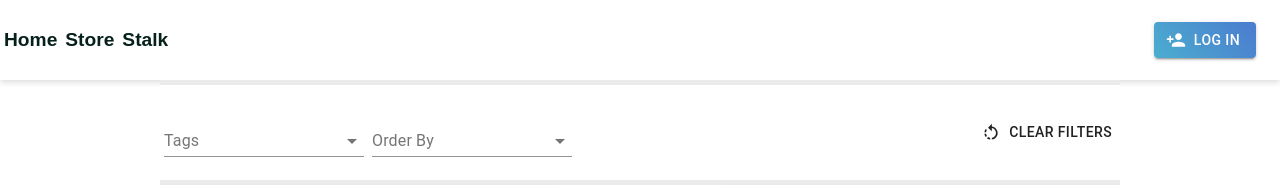
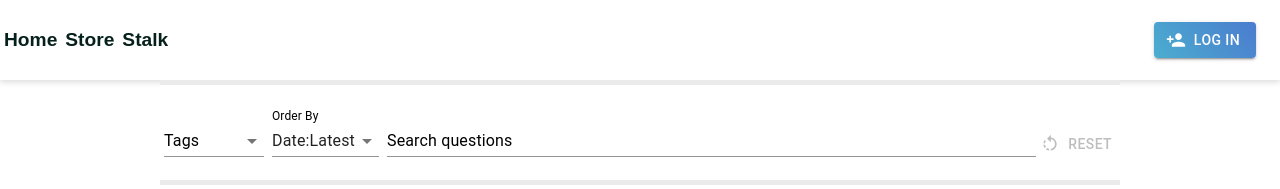
Before and after one commit to khadkauj/Jacsy--Ask-Shop-Stalk, a React (Create React App) app: page / in a window 1280 px wide. Shown: the top 189 px of the page. Built offline with nearby package versions, Linux system fonts and the light colour scheme; no server answers; the database is empty.

Commit message:
searching and sorting

```diff
--- a/src/Components/AskQuestion/AskMeAQuestionComponent.css
+++ b/src/Components/AskQuestion/AskMeAQuestionComponent.css
@@ -42,27 +42,49 @@
   min-width: 100px;
 }
 
-@media screen and (min-width: 600px) {
-  #filter__search .makeStyles-formControl-8 {
-    width: 200px;
-  }
-  #filter__search {
-    display: flex;
-  }
-}
-
 #seemoreQuestions {
-  color: rgb(63, 81, 181);
   cursor: pointer;
-  text-decoration: underline;
   padding: 14px;
   text-transform: capitalize;
   text-align: center;
+  border: 1px solid #bda7a7;
+  width: 70%;
+  margin: auto;
+  color: #5c5353;
+  margin-top: 24px;
+  font-family: "Libre Franklin", sans-serif;
+}
+
+.plus-fav {
+  position: fixed;
+  bottom: 40px;
+  right: 0px;
+  left: 0px;
+  margin-left: auto;
+  margin-right: auto;
+}
+
+.text-search-firebase {
+  flex: 1;
+  margin-left: 4px;
+}
+.text-search-firebase-form {
+  display: flex;
+}
+.text-search-firebase-form-button {
+  padding-top: 0px !important;
+  padding-bottom: 0px !important;
+  align-self: flex-end;
+}
+
+.MuiFormLabel-root {
+  color: inherit !important;
 }
 
 @media only screen and (min-width: 960px) {
   #filter__search {
     width: 100%;
+    display: flex;
   }
 }
 
@@ -77,6 +99,9 @@
   #filter__search {
     width: 81%;
   }
+  .appBAr {
+    min-width: 800px;
+  }
 }
 
 @media only screen and (min-width: 1200px) {
@@ -90,13 +115,26 @@
   #filter__search {
     width: 960px;
   }
+  .appBAr {
+    width: 960px;
+  }
 }
 
-.plus-fav {
-  position: fixed;
-  bottom: 40px;
-  right: 0px;
-  left: 0px;
-  margin-left: auto;
-  margin-right: auto;
+@media screen and (max-width: 960px) {
+  #filter__search .makeStyles-formControl-8 {
+    min-width: 200px;
+  }
+  #filter__search {
+    /* display: flex; */
+    height: 111px !important;
+  }
 }
+@media screen and (max-width: 450px) {
+  #filter__search .makeStyles-formControl-8 {
+    min-width: 120px;
+  }
+  #filter__search {
+    /* display: flex; */
+    height: 111px !important;
+  }
+}
--- a/src/Components/AskQuestion/AskMeAQuestionComponent.js
+++ b/src/Components/AskQuestion/AskMeAQuestionComponent.js
@@ -92,7 +92,10 @@ const AskMeAQuestionComponent = () => {
     ]);
     const [stateAfterQuestionSubmit, setstateAfterQuestionSubmit] =
         useState(false);
-
+    const [firebaseSeachQuery, setFirebaseSeachQuery] = useState("")
+    const [clickResetFilter, setClickResetFilter] = useState(false)
+    const [orderAnswerBy, setOrderAnswerBy] = useState("Date:Latest");
+    const [filterAnswerByType, setfilterAnswerByType] = useState("");
     // all setup for Form Dialog Box
     const [open, setOpen] = React.useState(false);
     const handleClickOpen = () => {
@@ -151,12 +154,29 @@ const AskMeAQuestionComponent = () => {
     const [noOfQuestionToShow, setNoOfQuestionToShow] = useState(25)
     // fetching questions and answers + checking user state
     useEffect(() => {
+
+        if (orderAnswerBy === "Date:Oldest") {
+            var type = "date"
+            var order = "asc"
+        } else if (orderAnswerBy === "Date:Latest") {
+            type = "date"
+            order = "desc"
+        } else if (orderAnswerBy === "Votes:Highest") {
+            type = "vote"
+            order = "desc"
+        } else if (orderAnswerBy === "Votes:Lowest") {
+            type = "vote"
+            order = "asc"
+        } else if (orderAnswerBy === "Replies:Max") {
+            type = "Vote"
+            order = "asc"
+        }
+
         db.collection("questions")
-            .orderBy("date", "desc")
+            .orderBy(type, order)
             .limit(noOfQuestionToShow)
             .get()
             .then((snapshot) => {
-                // console.log("ques snap, ", snapshot.docs);
                 setquestionAnswerFromFB(
                     snapshot.docs.map((doc) => ({
                         id: doc.id,
@@ -166,6 +186,7 @@ const AskMeAQuestionComponent = () => {
                 );
             })
             .catch((error) => console.log("error in fetching data from FB, ", error));
+
 
         // scroll to bottom of question if noOfQuestionToShow is more than 25
         if (noOfQuestionToShow > 25) {
@@ -182,7 +203,61 @@ const AskMeAQuestionComponent = () => {
         });
 
         return () => { };
-    }, [stateForHomePageTwoNestedCompToSync, noOfQuestionToShow]);
+    }, [stateForHomePageTwoNestedCompToSync, noOfQuestionToShow, clickResetFilter, orderAnswerBy]);
+
+    useEffect(() => {
+        // if (changeTypeFilter === "Date:Oldest") {
+        //     var type = "date"
+        //     var order = "asc"
+        // } else if (changeTypeFilter === "Date:Latest") {
+        //     type = "date"
+        //     order = "desc"
+        // } else if (changeTypeFilter === "Votes:Highest") {
+        //     type = "vote"
+        //     order = "desc"
+        // } else if (changeTypeFilter === "Votes:Lowest") {
+        //     type = "vote"
+        //     order = "asc"
+        // } else if (changeTypeFilter === "Replies:Max") {
+        //     type = "Vote"
+        //     order = "asc"
+        // }
+        if (filterAnswerByType) {
+            db.collection("questions")
+                .where("tag", "==", filterAnswerByType)
+                .orderBy("date", 'desc')
+                .limit(noOfQuestionToShow)
+                .get()
+                .then((snapshot) => {
+                    setquestionAnswerFromFB(
+                        snapshot.docs.map((doc) => ({
+                            id: doc.id,
+                            key: doc.id,
+                            data: doc.data(),
+                        }))
+                    );
+                })
+                .catch((error) => console.log("error in fetching data from FB, ", error));
+
+
+            // scroll to bottom of question if noOfQuestionToShow is more than 25
+            if (noOfQuestionToShow > 25) {
+                window.scrollTo(0, document.body.scrollHeight)
+            }
+
+
+            firebase.auth().onAuthStateChanged((userState) => {
+                if (userState) {
+                    setUser(userState);
+                } else {
+                    setUser(undefined);
+                }
+            });
+        }
+
+
+
+    }, [filterAnswerByType])
 
     // setting question checking for more than 120 chars
     const [question, setquestion] = useState("");
@@ -198,42 +273,53 @@ const AskMeAQuestionComponent = () => {
     };
 
     // setup for  filter
-    const [filterAnswerByType, setfilterAnswerByType] = useState("");
-    const [orderAnswerBy, setOrderAnswerBy] = useState("");
+
 
     const clearFilter = () => {
         setOrderAnswerBy("");
         setfilterAnswerByType("");
+        setFirebaseSeachQuery("")
+        // setClickResetFilter(!clickResetFilter)
+
     };
 
     const changeTypeFilter = (e) => {
         setfilterAnswerByType(e.target.value);
-        if (e.target.value) {
-            setquestionAnswerFromFB((obj) => [
-                ...questionAnswerFromFB.filter((a) => a.data.tag === e.target.value),
-                ...questionAnswerFromFB.filter((a) => a.data.tag !== e.target.value),
-            ]);
-        }
     };
     const changeOrderAnswer = (e) => {
         setOrderAnswerBy(e.target.value);
-
-        if (e.target.value === "Date:Oldest") {
-            console.log("ans, ", questionAnswerFromFB);
-            questionAnswerFromFB.sort((a, b) => a.data.date - b.data.date);
-        } else if (e.target.value === "Date:Latest") {
-            questionAnswerFromFB.sort((a, b) => b.data.date - a.data.date);
-        } else if (e.target.value === "Votes:Highest") {
-            questionAnswerFromFB.sort((a, b) => b.data.vote - a.data.vote);
-        } else if (e.target.value === "Votes:Lowest") {
-            questionAnswerFromFB.sort((a, b) => a.data.vote - b.data.vote);
-        }
     };
 
     // get more question after clicking on see more
     const seeMore = (e) => {
         console.log(noOfQuestionToShow);
         setNoOfQuestionToShow(noOfQuestionToShow + 25)
+    }
+    console.log("firebas esearch query", firebaseSeachQuery);
+
+    // firebase Full text search
+    const firebaseFulltextSearch = (e) => {
+        setFirebaseSeachQuery(e.target.value)
+
+        db.collection("questions")
+            .orderBy("question")
+            .startAt(firebaseSeachQuery.toUpperCase())
+            .endAt(firebaseSeachQuery.toLowerCase() + "~")
+            .limit(25)
+            .get()
+            .then((snapshot) => {
+                // snapshot.docs.map(docs => {
+                //     console.log("ujjwal sanpshot, ", docs.data());
+                // })
+                setquestionAnswerFromFB(
+                    snapshot.docs.map((doc) => ({
+                        id: doc.id,
+                        key: doc.id,
+                        data: doc.data(),
+                    }))
+                );
+            })
+            .catch((error) => console.log("error in fetching data from FB, ", error));
     }
 
     return (
@@ -279,11 +365,22 @@ const AskMeAQuestionComponent = () => {
                         </Select>
                     </FormControl>
                 </div>
-                <Button
-                    startIcon={<RotateLeftIcon />}
-                >
-                    Clear Filters
-                </Button>
+                <div className="text-search-firebase" >
+                    <form className="text-search-firebase-form" >
+                        <TextField style={{ flex: "1" }} id="text-search-firebase-form-textfield" label="Search questions"
+                            value={firebaseSeachQuery} onChange={e => firebaseFulltextSearch(e)} />
+                        <Button
+                            disabled={true}
+                            className="text-search-firebase-form-button"
+                            startIcon={<RotateLeftIcon />}
+                            onClick={e => clearFilter(e)}
+                        >
+                            reset
+                        </Button>
+                    </form>
+
+                </div>
+
             </div>
             <div className="appBAr">
                 <Paper square className={classes.paper}>
@@ -306,7 +403,7 @@ const AskMeAQuestionComponent = () => {
                                                 primary={
                                                     query.data?.question.length < 200
                                                         ? query.data?.question
-                                                        : query.data?.question.slice(0, 200) + "...?"
+                                                        : query.data?.question.slice(0, 200) + "....."
                                                 }
                                                 secondary={<p> "No answer available at the moment." 💓<sup>{query.data?.vote} </sup>  </p>}
                                             />
@@ -316,7 +413,7 @@ const AskMeAQuestionComponent = () => {
                                                 primary={
                                                     query.data?.question.length < 200
                                                         ? query.data?.question
-                                                        : query.data?.question.slice(0, 200) + "...?"
+                                                        : query.data?.question.slice(0, 200) + "....."
                                                 }
                                                 secondary={<span>"Click to view replies." 💓<sup>{query.data?.vote}</sup></span>}
                                             />
@@ -325,7 +422,11 @@ const AskMeAQuestionComponent = () => {
                                 </Link>
                             </React.Fragment>
                         ))}
-                        {questionAnswerFromFB.length >= 25 && <p id='seemoreQuestions' onClick={e => seeMore(e)} >Load more</p>}
+                        {questionAnswerFromFB.length >= 25 &&
+                            <div id='seemoreQuestions'>
+                                <p onClick={e => seeMore(e)} >Load more</p>
+                            </div>
+                        }
 
                     </List>
 
--- a/src/Components/Footer/FooterComponent.js
+++ b/src/Components/Footer/FooterComponent.js
@@ -14,7 +14,7 @@ const FooterComponent = () => {
                         {/* </IconButton> */}
                     </div>
                 </a>
-                <a href="https://www.instagram.com/infintyuj/" className="link__newsDecoration" >
+                <a href="https://www.linkedin.com/in/khadkauj/" className="link__newsDecoration" >
                     <div className="footer__icon12" >
                         {/* <p className="footer__left" style={{ marginRight: "5px" }}>Infintyuj</p> */}
                         {/* <IconButton > */}
```
